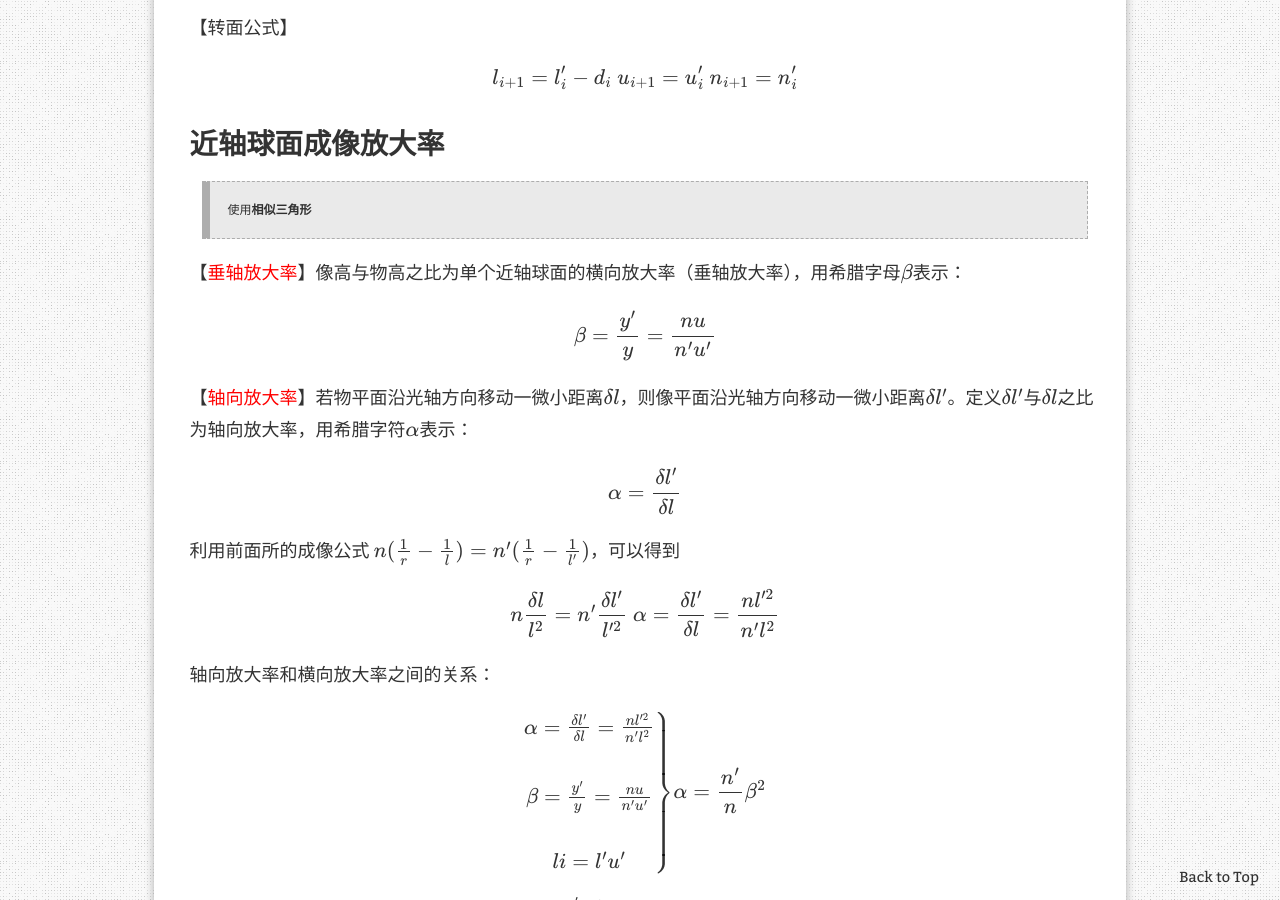
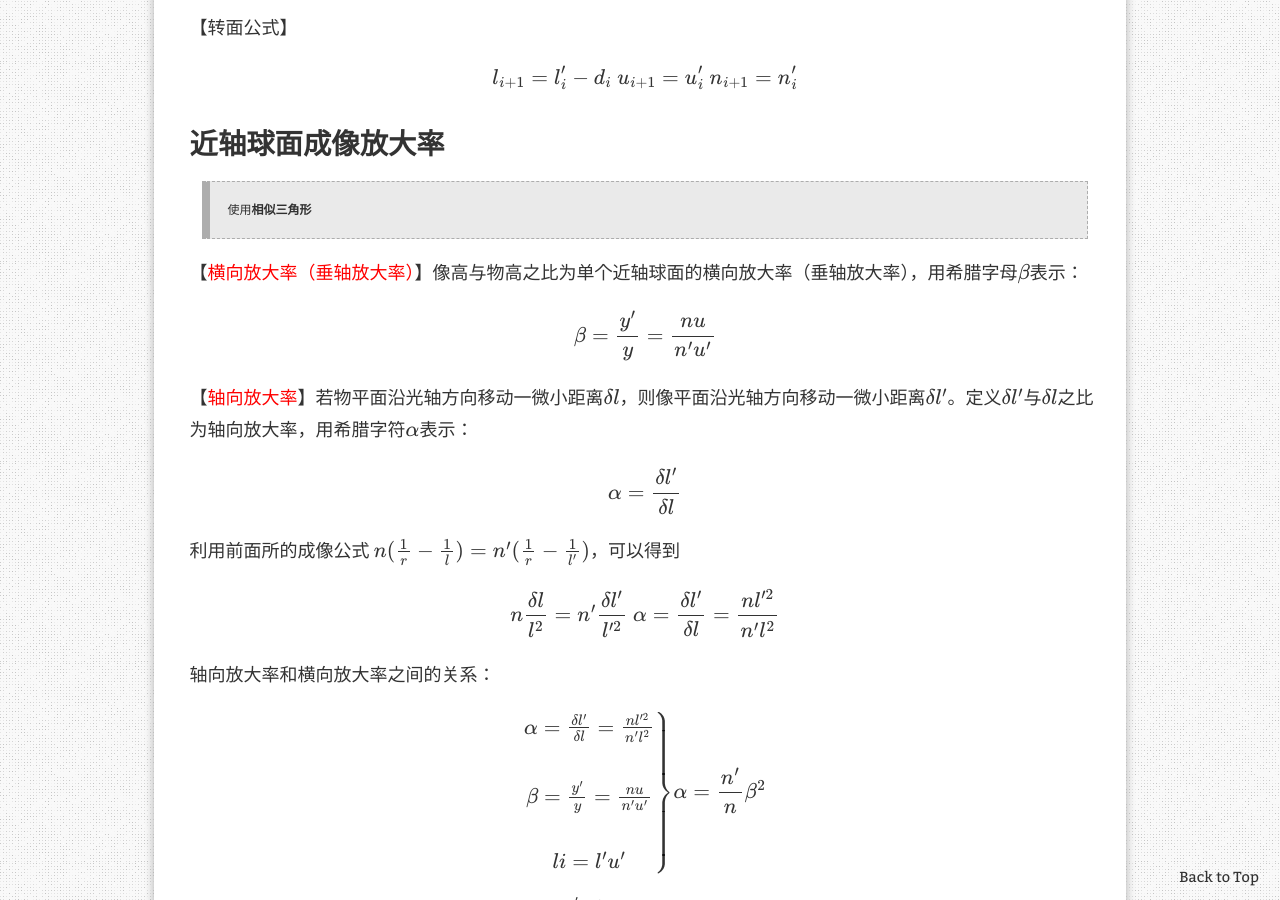
Before and after one commit to AuthurWhywait/AuthurWhywait.github.io, a Jekyll site: the page built from _posts/2021-07-07-optical_engineering.md, in a window 1280 px wide and 900 px high, scrolled down 2537 px. Built offline with Jekyll 4.4.1, drawn with Linux system fonts in a browser that asks for light colours; formulas are drawn with MathJax 3; comment, search, counter and statistics services are not loaded.

Commit message:
Update 2021-07-07-optical_engineering.md

```diff
--- a/_posts/2021-07-07-optical_engineering.md
+++ b/_posts/2021-07-07-optical_engineering.md
@@ -113,7 +113,7 @@ $$
 
 > 使用**相似三角形**
 
-【<font color='red'>垂轴放大率</font>】像高与物高之比为单个近轴球面的横向放大率（垂轴放大率），用希腊字母$\beta$表示：
+【<font color='red'>横向放大率（垂轴放大率）</font>】像高与物高之比为单个近轴球面的横向放大率（垂轴放大率），用希腊字母$\beta$表示：
 
 $$\beta=\frac{y'}{y}=\frac{nu}{n'u'}$$
 
```
